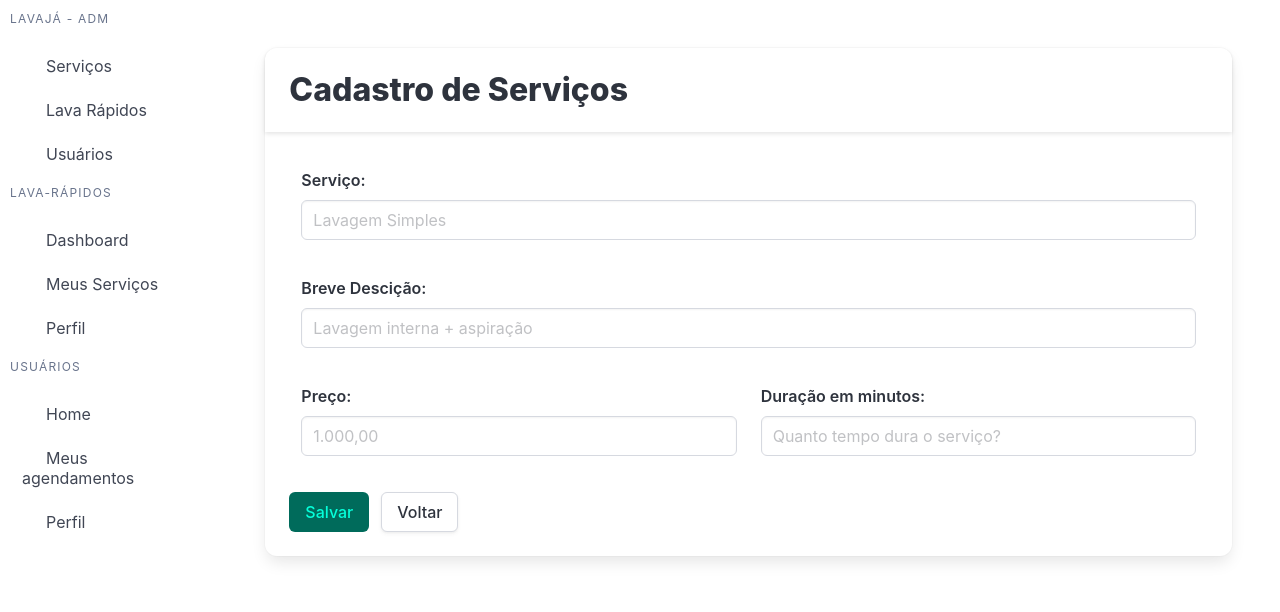
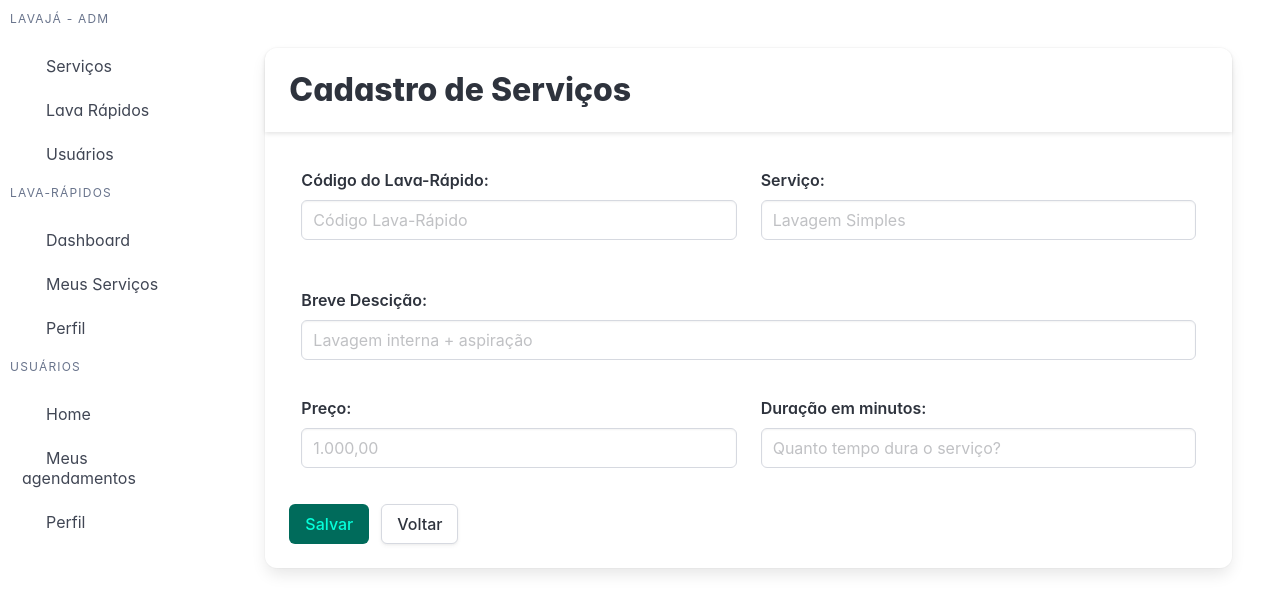
Before and after one commit to Pietro-dev/LavaJa, a Next.js app in the folder lavaja-app/: page /cadastros/servicos in a window 1280 px wide. Shown: the top 612 px of the page. Built offline with nearby package versions, Linux system fonts and the light colour scheme; what @4us-dev/utils would draw is missing.

Commit message:
feat: front end ajustado para cadastro de servicos com atribuição de id do lava rápido

```diff
--- a/lavaja-app/package.json
+++ b/lavaja-app/package.json
@@ -14,6 +14,7 @@
     "bulma": "^1.0.4",
     "formik": "^2.4.6",
     "next": "15.5.6",
+    "primereact": "^10.9.7",
     "react": "19.1.0",
     "react-dom": "19.1.0",
     "swr": "^2.3.6",
--- a/lavaja-app/src/app/layout.tsx
+++ b/lavaja-app/src/app/layout.tsx
@@ -1,4 +1,6 @@
 import type { Metadata } from "next";
+import 'primereact/resources/primereact.min.css'
+import 'primereact/resources/themes/lara-dark-purple/theme.css'
 import 'bulma/css/bulma.css'
 import 'components/common/loader/loader.css'
 
--- a/lavaja-app/src/app/models/servicos/index.ts
+++ b/lavaja-app/src/app/models/servicos/index.ts
@@ -4,7 +4,8 @@ export interface Servico {
     descricao?: string,
     valor?: number | null,
     duracao?: number | null,
-    dataCadastro?: string
+    dataCadastro?: string,
+    lavaRapidoId?: string
 }
 
 const servico: Servico = {  }
--- a/lavaja-app/src/components/lava-rapidos/listagem/tabela/index.tsx
+++ b/lavaja-app/src/components/lava-rapidos/listagem/tabela/index.tsx
@@ -29,7 +29,7 @@ export const TabelaLavaRapido: React.FC<TabelaLavaRapidosProps> = ({
                         <th>Endereço</th>
                         <th>Telefone</th>
                         <th>E-mail</th>
-                        <th>Senha</th>
+                        {/* <th>Senha</th> */}
                         <th>Data cadastro</th>
                         <th>Ações</th>
                     </tr>
@@ -59,6 +59,12 @@ const LavaRapidoRow: React.FC<LavaRapidoRowProps> = ({
         }
     }
 
+    // ADICIONE ESTA FUNÇÃO:
+    const onEditClick = () => {
+        console.log('✏️ Clicou em editar, objeto:', lavaRapido)
+        onEdit(lavaRapido)
+    }
+
     const cancelarDelete = () => {
         setDeletando(false)
     }
@@ -71,12 +77,12 @@ const LavaRapidoRow: React.FC<LavaRapidoRowProps> = ({
             <td>{lavaRapido.endereco}</td>
             <td>{lavaRapido.telefone}</td>
             <td>{lavaRapido.email}</td>
-            <td>{lavaRapido.senha}</td>
+            {/* <td>{lavaRapido.senha}</td> */}
             <td>{lavaRapido.dataCadastro}</td>
             <td>
                 <div className='buttons' style={{flexWrap: 'nowrap'}}>
                     {!deletando &&
-                    <button onClick={e => onEdit(lavaRapido)} className='button is-warning is-dark is-rounded is-small'>Editar</button>
+                    <button onClick={onEditClick} className='button is-warning is-dark is-rounded is-small'>Editar</button>
                     }
                     <button onClick={e => onDeleteClick(lavaRapido)} className={`button is-${deletando ? "success" : "danger"} is-dark is-rounded is-small`}>{ deletando ? "Confirma?" : "Deletar"}</button>
                     {deletando &&
--- a/lavaja-app/src/components/servicos/cadastro/index.tsx
+++ b/lavaja-app/src/components/servicos/cadastro/index.tsx
@@ -23,6 +23,7 @@ interface FormErrors {
     descricao?: string
     valor?: string
     duracao?: string
+    lavaRapidoId?: string
 }
 
 export const CadastroServicos: React.FC = ()=>{
@@ -39,6 +40,8 @@ export const CadastroServicos: React.FC = ()=>{
     const searchParams = useSearchParams()
     const queryId = searchParams.get('id')
 
+    const [ lavaRapidoId, setLavaRapidoId ] = useState<string>('')
+
     useEffect(() => {
         if(queryId){
             service.carregarServico(queryId).then(servicoEncontrado => {
@@ -48,6 +51,10 @@ export const CadastroServicos: React.FC = ()=>{
                 setDescricao(servicoEncontrado.descricao || '')
                 setDuracao(servicoEncontrado.duracao != null ? servicoEncontrado.duracao.toString() : '')
                 setValor(formatReal(servicoEncontrado.valor != null ? (servicoEncontrado.valor*100).toString() : ''))
+
+                 if (servicoEncontrado.lavaRapidoId) {
+                    setLavaRapidoId(String(servicoEncontrado.lavaRapidoId))
+                }
             })
         }
 
@@ -60,7 +67,8 @@ export const CadastroServicos: React.FC = ()=>{
             servico,
             descricao,
             valor: converterEmBigDecimal(valor),
-            duracao: converterEmBigDecimal(duracao)
+            duracao: converterEmBigDecimal(duracao),
+            lavaRapidoId
         }
         validationSchema.validate(novoServico).then(obj => {
             setErrors({})
@@ -74,6 +82,7 @@ export const CadastroServicos: React.FC = ()=>{
                         ])
                     })
             }
+            console.log('>> PAYLOAD (antes do POST):', novoServico);
             service
                 .salvar(novoServico)
                 .then(servicoResposta => {
@@ -103,16 +112,28 @@ export const CadastroServicos: React.FC = ()=>{
                     <Input value={dataCadastro} label="Data de Cadastro:" id="dataCadastro" columnClasses='is-half' disabled/>
                 </div>
             }
+            <div className="field is-horizontal">
+                <Input
+                    onChange={e => setLavaRapidoId(e.target.value)}
+                    value={lavaRapidoId}
+                    label="Código do Lava-Rápido:"
+                    id="codLavaRapido"
+                    columnClasses='is-half'
+                    type='text'
+                    placeholder='Código Lava-Rápido'
+                    error={errors.lavaRapidoId}
+                />
                 <Input
                     onChange={e => setServico(e.target.value)}
                     value={servico}
                     label="Serviço:"
                     id="servico"
-                columnClasses='is-full'
+                    columnClasses='is-half'
                     type='text'
                     placeholder='Lavagem Simples'
                     error={errors.servico}
                 />
+            </div>
             <Input
                 onChange={e => setDescricao(e.target.value)}
                 value={descricao}
```
Also changed, not shown: lavaja-app/src/components/lava-rapidos/listagem/index.tsx (+53 -1 lines), lavaja-app/src/components/common/input/index.tsx (line endings or trailing spaces), 1 other file (tests, documents, lock files or other folders). Lines whose indentation alone changed are shown as unchanged.
